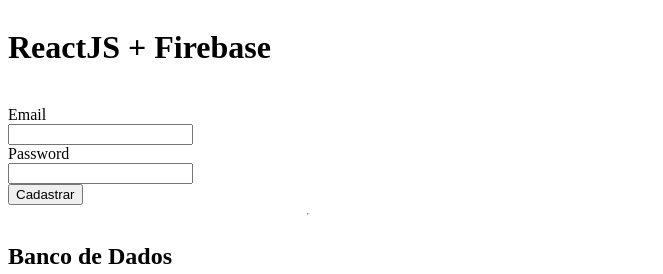
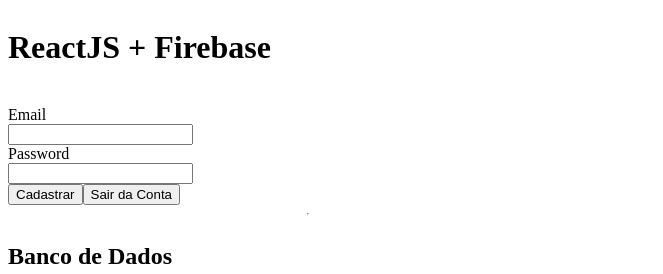
Before and after one commit to Devpe007/firebase-react, a React (Create React App) app: page / in a window 1280 px wide. Shown: the top 274 px of the page, without its empty margins (0-663 px from the left). Built offline with nearby package versions, Linux system fonts and the light colour scheme; no server answers; the database is empty.

Commit message:
create the use logout system

```diff
--- a/src/App.js
+++ b/src/App.js
@@ -115,6 +115,10 @@
      });
   };
 
+  async function logOut() {
+    await firebase.auth().signOut();
+  };
+
   return (
     <div className="app" >
       <h1>ReactJS + Firebase</h1>
@@ -132,6 +136,7 @@
         <br />
 
         <button onClick={registerUser} >Cadastrar</button>
+        <button onClick={logOut} >Sair da Conta</button>
       </div>
 
       <hr />
```
